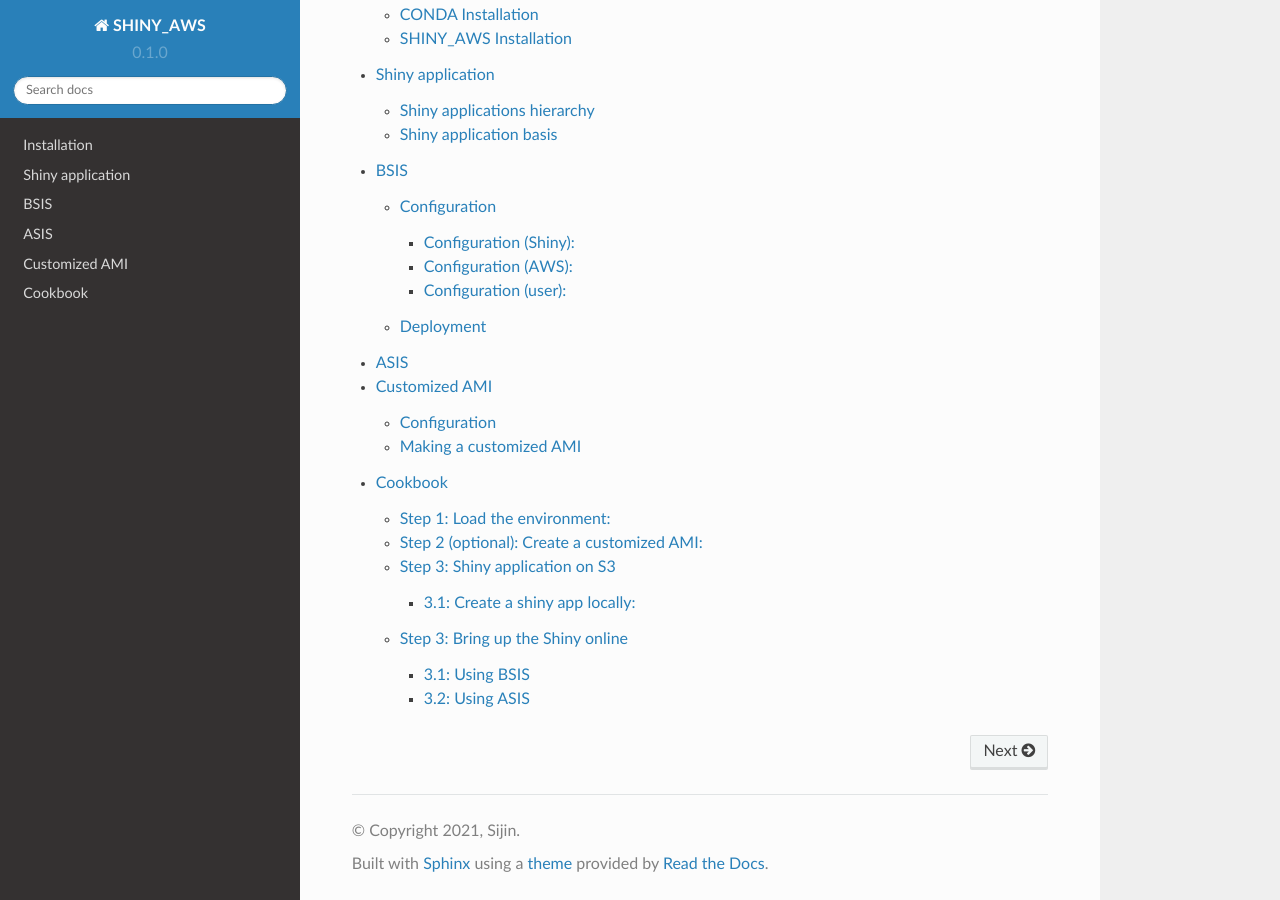
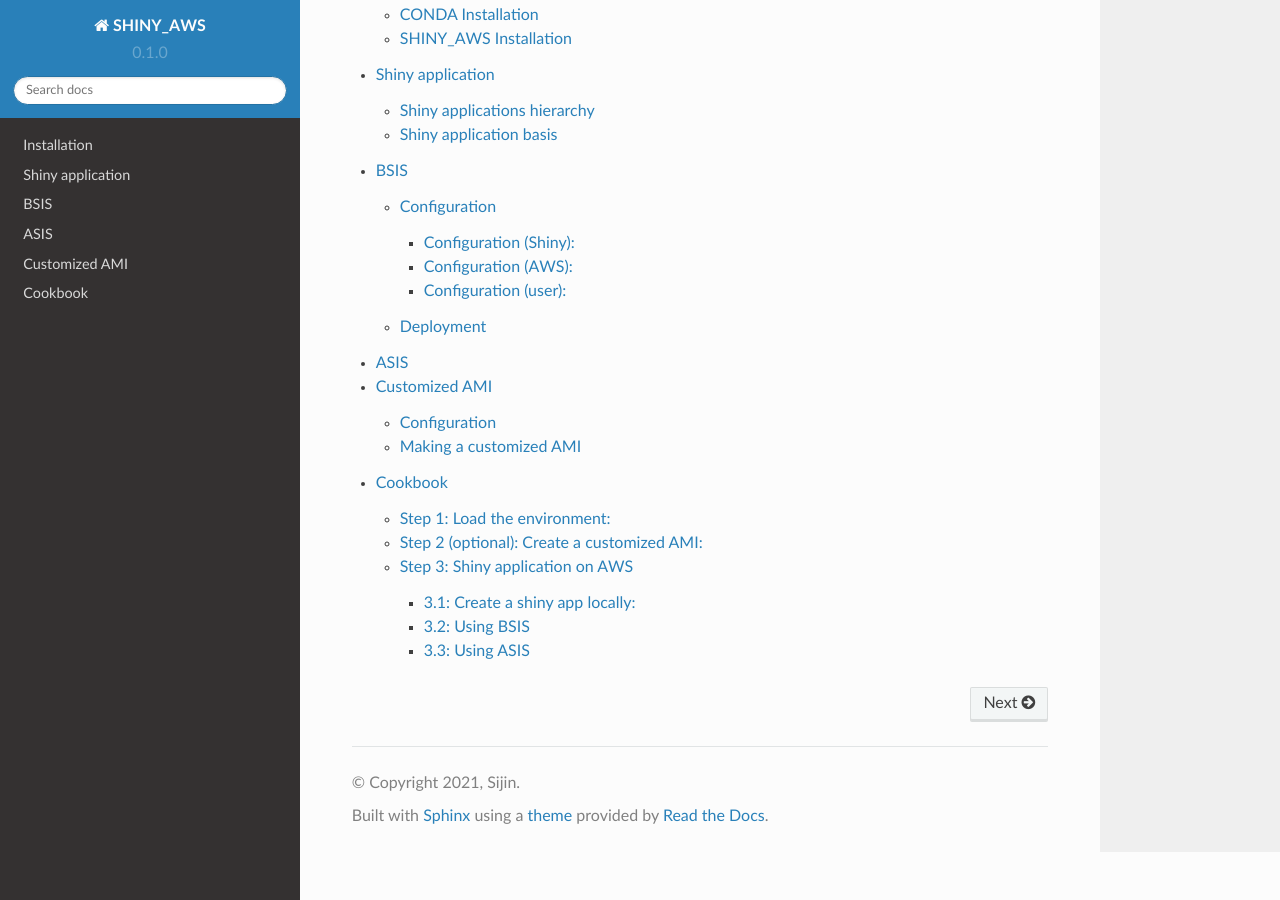
Before and after one commit to jzanetti/shiny_aws, a Sphinx documentation site: the page built from doc/source/index.rst, in a window 1280 px wide and 900 px high, scrolled down 1304 px. Built offline with Sphinx 7.4.7 and the Read the Docs theme 2.0.0, drawn with Linux system fonts in a browser that asks for light colours.

Commit message:
update cookbook

```diff
--- a/doc/source/Cookbook.rst
+++ b/doc/source/Cookbook.rst
@@ -6,7 +6,7 @@
 
 Step 1: Load the environment:
 """""""""
-First we need to load the **SHINY_AWS0** working environment:
+First we need to load the **SHINY_AWS** working environment:
 
 .. code-block:: bash
 
@@ -30,7 +30,7 @@
 Details about making an customized AMI can be accessed `here <https://shiny-aws-doc.readthedocs.io/en/latest/Customized_AMI.html>`_
 
 
-Step 3: Shiny application on S3
+Step 3: Shiny application on AWS
 """""""""
 
 3.1: Create a shiny app locally:
@@ -50,14 +50,12 @@
 
 Details about creating a Shiny application for **SHINY_AWS** can be accessed `here <https://shiny-aws-doc.readthedocs.io/en/latest/Shiny.html>`_
 
-Step 3: Bring up the Shiny online
-"""""""""
-
 As we discussed before, there are two ways that we can bring up a shiny application online: **BSIS** and **ASIS**.
 For general development purpose, using **BSIS** is recommended, while **ASIS** should be adopted for operational usage.
 
-3.1: Using BSIS
+3.2: Using BSIS
 ***********
+
 Before we start a BSIS infrastructure, please make sure that you have the following ready:
 
 - A customized AMI or the basic AWS linux AMI (made by **Step 1**, see details from `here <https://shiny-aws-doc.readthedocs.io/en/latest/Customized_AMI.html>`_)
@@ -99,7 +97,7 @@
 
 Similar to **BSIS**, we will need to adjust the ``aws`` section within ``etc/cfg/asis.yml``:
 
-- ``ami`: the base Image ID (created by **Step 1**)
+- ``ami``: the base Image ID (created by **Step 1**)
 - ``region``: the AWS region to be used
 - ``route53``: Route 53 information including the ``domain_name`` and ``zone_id``
 
```
Also changed, not shown: other parts of doc/source/Cookbook.rst (+1 -1 lines).
